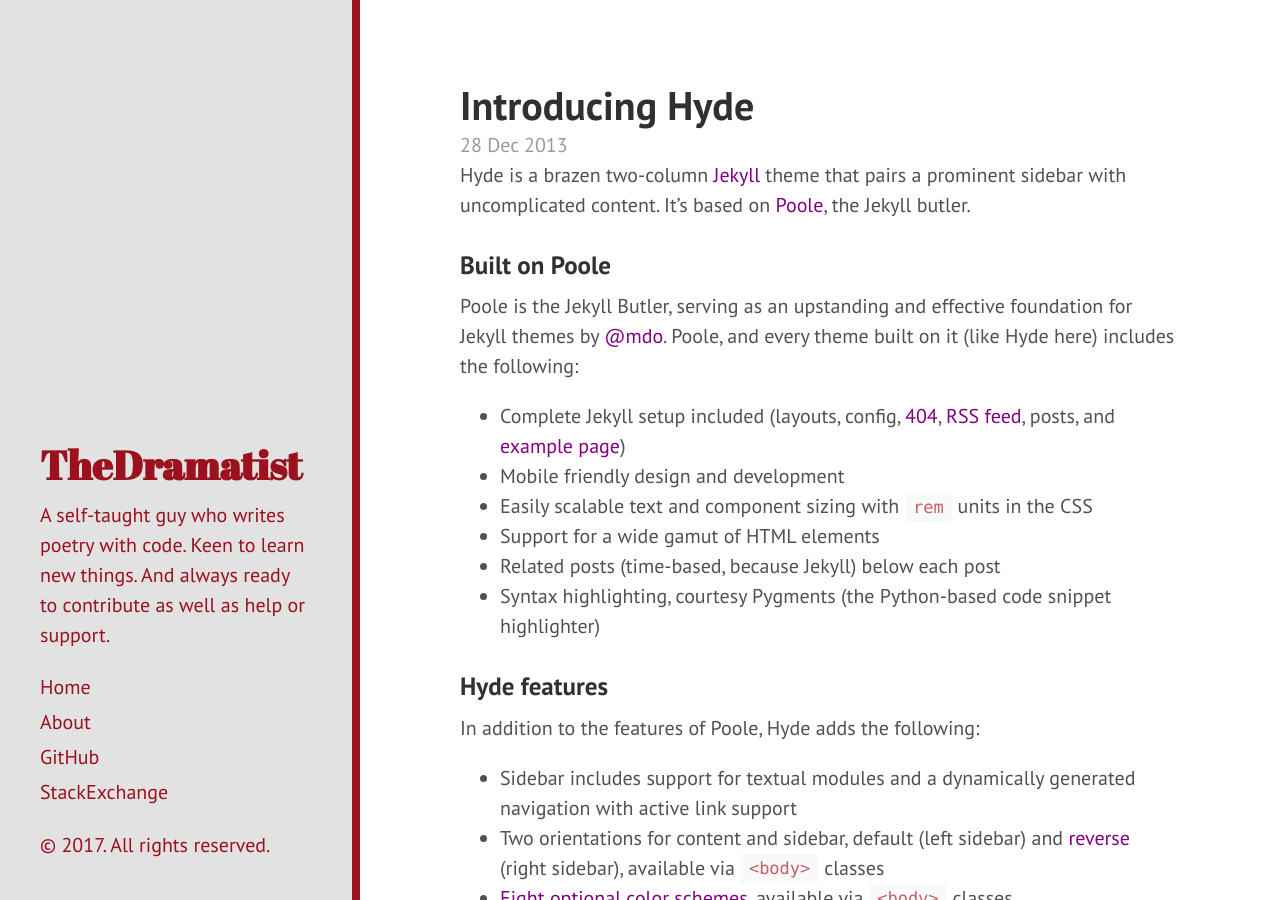
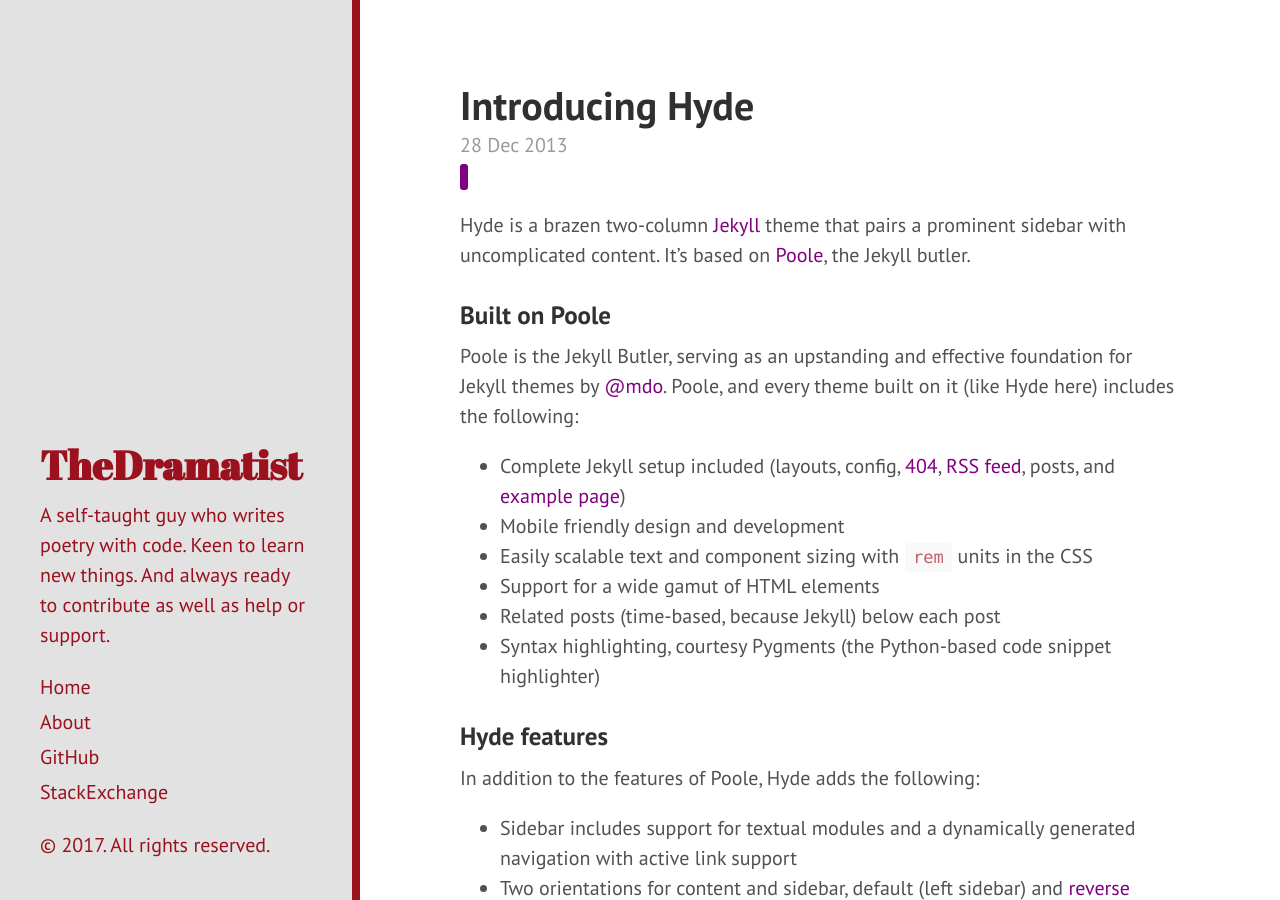
Before and after one commit to khanrn/codemascot.github.io, a Jekyll site: the page built from _posts/2013-12-28-introducing-hyde.md, in a window 1280 px wide and 900 px high. Built offline with Jekyll 4.4.1, drawn with Linux system fonts in a browser that asks for light colours; Markdown is read by kramdown in place of the engine named in the settings.

Commit message:
Categories Fixed

```diff
--- a/_layouts/post.html
+++ b/_layouts/post.html
@@ -5,7 +5,7 @@
 <div class="post">
   <h1 class="post-title">{{ page.title }}</h1>
   <span class="post-date">{{ page.date | date_to_string }}</span>
-  {% if post.categories %}
+  {% if page.categories %}
   <div class="categories"><span>{{ page.categories | join: '</span><span>' }}</span></div>
   {% endif %}
   {{ content }}
```
